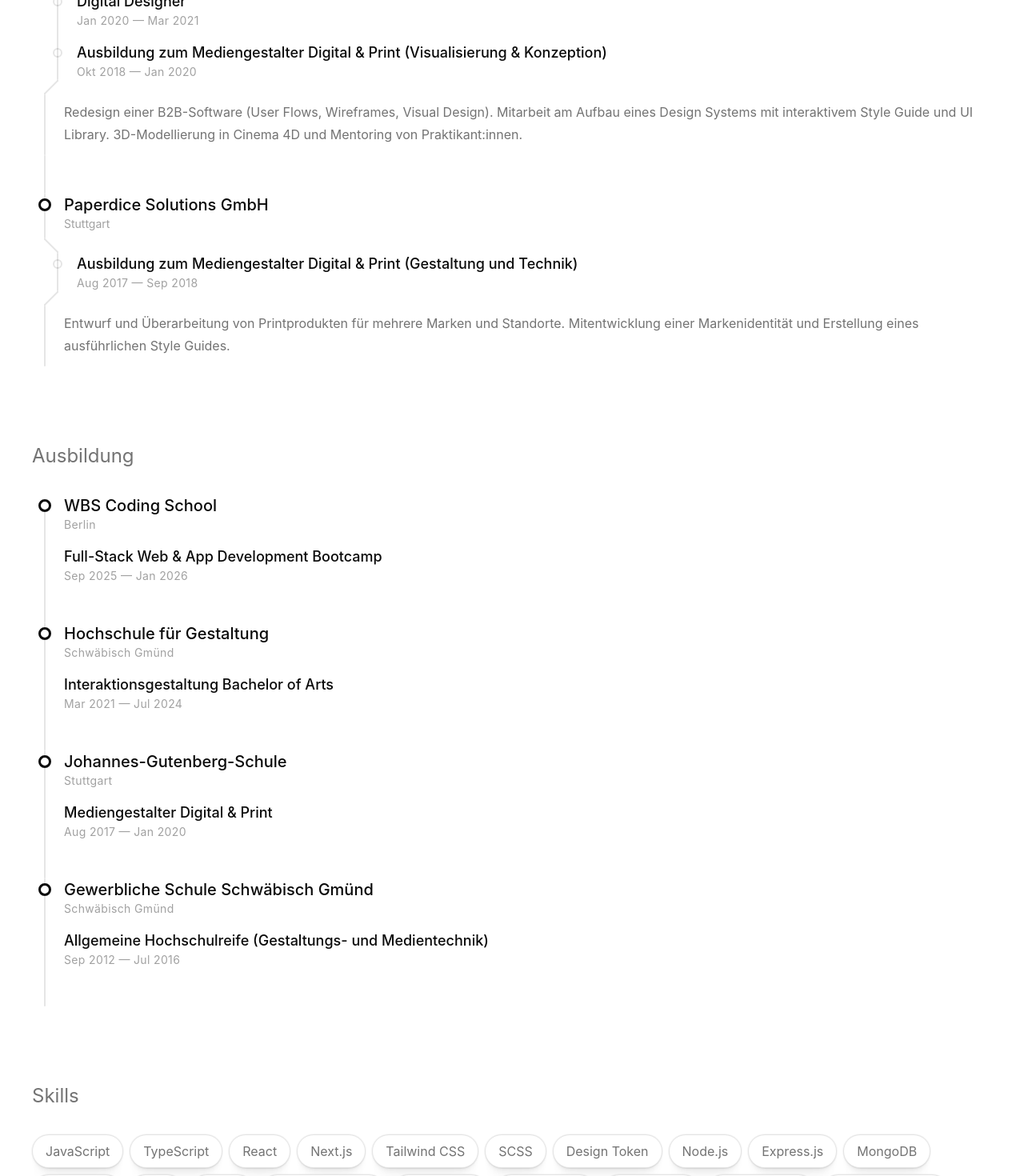
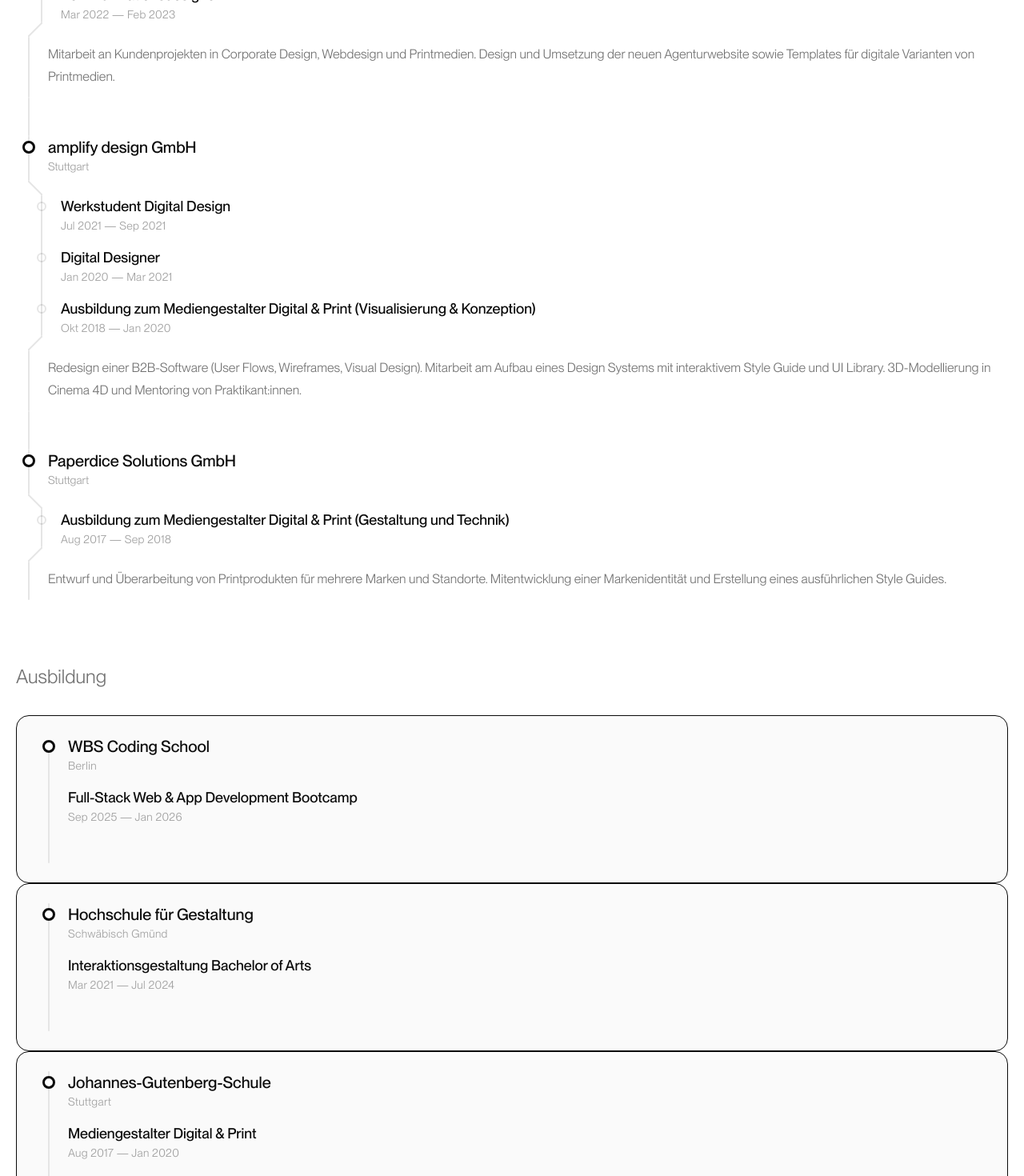
Before and after one commit to steffenaichele/portfolio, a Next.js app: page /cv in a window 1280 px wide. Shown: the part 1330-2800 px from the top of the page at 80% size. Built offline with nearby package versions, Linux system fonts and the light colour scheme; what @toolwind/corner-shape would draw is missing.

Commit message:
fix: add minor changes in the codebase

```diff
--- a/src/app/components/CVEducationItem.tsx
+++ b/src/app/components/CVEducationItem.tsx
@@ -14,7 +14,7 @@ export function CVEducationItem({ entry, isFirst = false }: CVEducationItemProps
 		: "relative w-8 flex-none flex justify-center before:absolute before:content-[''] before:w-0.5 before:h-full before:rounded-[1px] before:bg-[var(--color-cvindicator-line)] before:top-[50%] before:left-[50%] before:-translate-x-1/2 before:-translate-y-1/2";
 
 	return (
-		<li>
+		<li className="bg-[var(--color-surface-bg)] stroke-[var(--color-surface-stroke)] border rounded-[var(--radius-surface)] p-6 relative">
 			<div className="flex gap-2">
 				<div className={lineClasses}>
 					<span
--- a/src/app/cv/page.tsx
+++ b/src/app/cv/page.tsx
@@ -13,7 +13,7 @@ export const metadata: Metadata = {
 export default function CVPage() {
 	return (
 		<>
-			<section className="pt-50flex flex-col gap-4">
+			<section className="pt-80 flex flex-col gap-4">
 				<h1 className="text-4xl text-[var(--color-text-primary)]">
 					Servus, Moin & Hallo
 				</h1>
@@ -25,7 +25,7 @@ export default function CVPage() {
 				</p>
 			</section>
 
-			<section aria-labelledby="experience-heading" className="px-5">
+			<section aria-labelledby="experience-heading">
 				<h2
 					id="experience-heading"
 					className="text-3xl mb-8 text-[var(--color-text-secondary)]">
@@ -43,7 +43,7 @@ export default function CVPage() {
 				</ul>
 			</section>
 
-			<section aria-labelledby="education-heading" className="px-5">
+			<section aria-labelledby="education-heading">
 				<h2
 					id="education-heading"
 					className="text-2xl mb-8 text-[var(--color-text-secondary)]">
@@ -60,7 +60,7 @@ export default function CVPage() {
 				</ul>
 			</section>
 
-			<section aria-labelledby="skills-heading" className="px-5">
+			<section aria-labelledby="skills-heading">
 				<h2
 					id="skills-heading"
 					className="text-2xl mb-8 text-[var(--color-text-secondary)]">
--- a/src/app/impressions/page.tsx
+++ b/src/app/impressions/page.tsx
@@ -8,7 +8,7 @@ export const metadata: Metadata = {
 
 export default function AboutMe() {
 	return (
-		<section className="pt-50 flex flex-col gap-24">
+		<section className="pt-80 flex flex-col gap-24">
 			<div className="flex flex-col gap-4">
 				<h1 className="text-4xl text-[var(--color-text-primary)]">
 					Impressions
--- a/src/app/layout.tsx
+++ b/src/app/layout.tsx
@@ -72,7 +72,7 @@ const ppNeueMontreal = localFont({
 			style: "italic",
 		},
 	],
-	variable: "--font-inter",
+	variable: "--ppNeueMontreal",
 	display: "swap",
 });
 
@@ -80,10 +80,6 @@ export const metadata: Metadata = {
 	title: "Steffen Aichele",
 	description:
 		"Portfolio von Steffen Aichele – UX/UI Designer und Full Stack Developer aus Schwäbisch Gmünd.",
-};
-
-export const viewport = {
-	themeColor: "#000000",
 };
 
 export default function RootLayout({
@@ -95,9 +91,8 @@ export default function RootLayout({
 		<html
 			lang="de"
 			data-scroll-behavior="smooth"
-			style={{ colorScheme: "dark" }}
-			className={`bg-bg overscroll-x-none overscroll-y-contain ${ppNeueMontreal.variable}`}>
-			<body className=" bg-main bg-pattern text-text-primary font-sans antialiased w-full">
+			className={`bg-[var(--color-bg)] overscroll-x-none overscroll-y-contain ${ppNeueMontreal.variable}`}>
+			<body className=" bg-[var(--color-main)] bg-pattern text-[var(--color-text-primary)] font-sans antialiased w-full">
 				<a
 					href="#main-content"
 					className="sr-only focus:not-sr-only focus:absolute focus:top-4 focus:left-4 focus:z-50 focus:px-4 focus:py-2 focus:bg-(--color-button-primary-bg) focus:text-(--color-button-primary-label) focus:rounded-(--radius-button) ">
@@ -106,7 +101,7 @@ export default function RootLayout({
 				<Header />
 				<main
 					id="main-content"
-					className="relative overflow-y-visible min-h-[95dvh] flex flex-col gap-24 px-5 pb-24">
+					className="relative overflow-y-visible min-h-[95dvh] flex flex-col gap-20 px-5 pb-24 ">
 					{children}
 				</main>
 				<Footer />
--- a/src/app/page.tsx
+++ b/src/app/page.tsx
@@ -5,7 +5,7 @@ export default function Home() {
 	return (
 		<>
 			<section className="pt-150">
-				<div className="flex flex-col gap-1 px-4">
+				<div className="flex flex-col gap-1">
 					<h1 className="text-2xl text-[var(--color-text-primary)]">
 						Hi, ich bin Steffen{" "}
 						<span role="img" aria-label="Peace sign">✌🏻</span>
```
